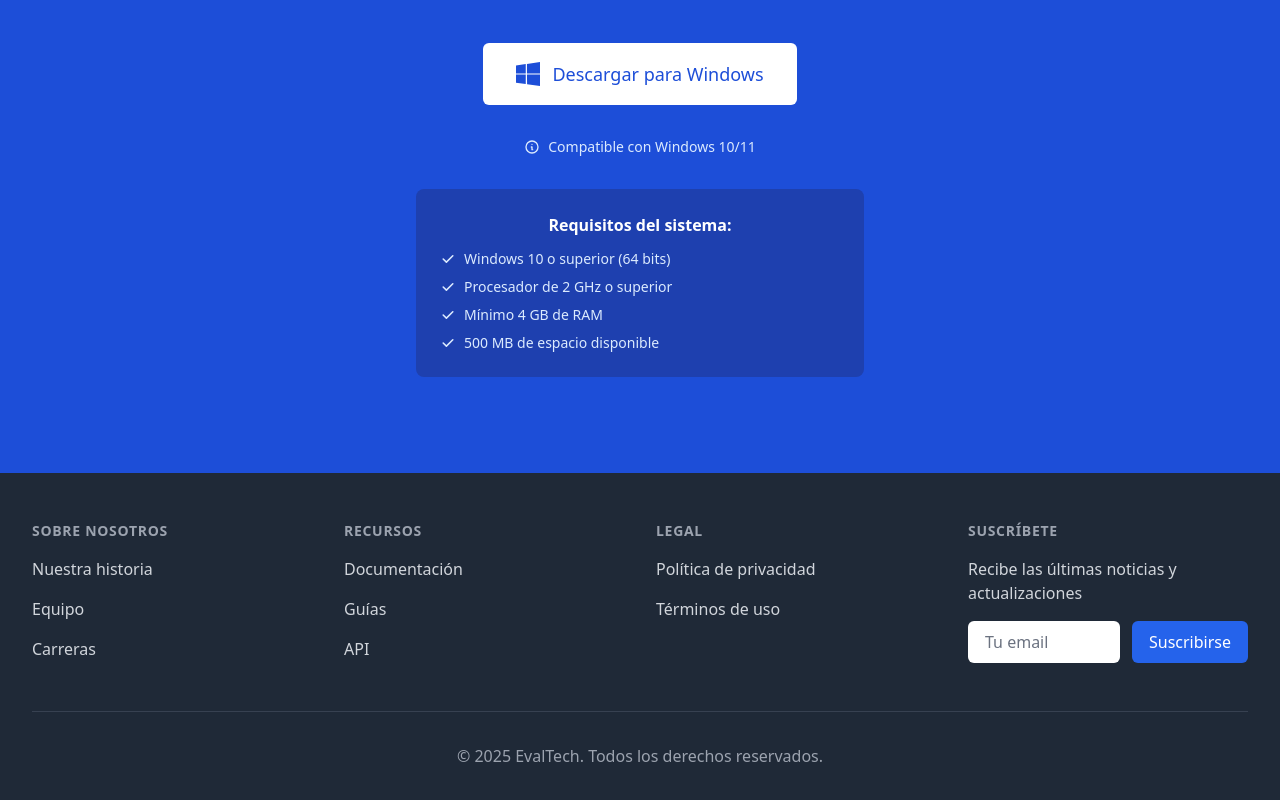
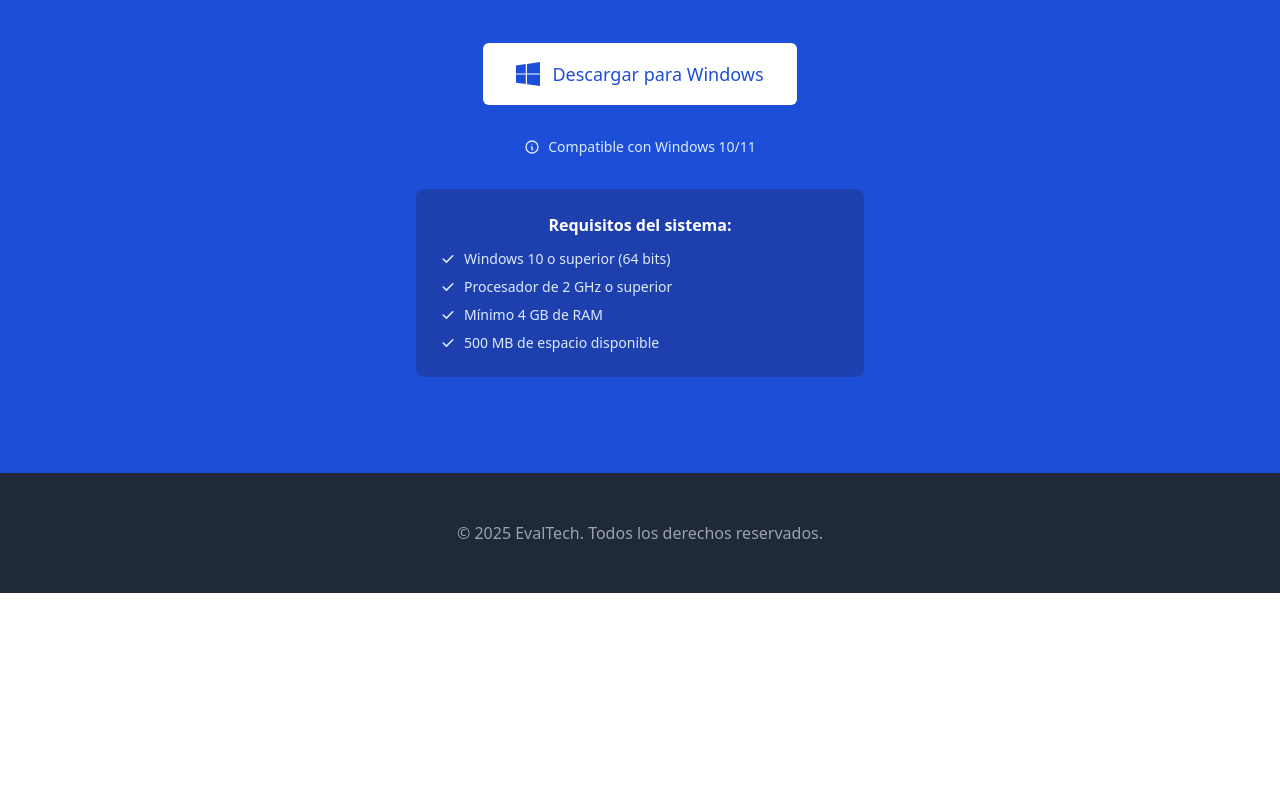
Before and after one commit to JairAlexey/EvalTech_Administrador, a React (Vite) app in the folder frontend/: page / in a window 1280 px wide. Shown: the part 2543-3343 px from the top of the page. After the commit the page ends 3136 px from the top, so only its background shows below. Built offline with nearby package versions, Linux system fonts and the light colour scheme.

Commit message:
Manejo de errores y validaciones en Roles

```diff
--- a/frontend/src/App.tsx
+++ b/frontend/src/App.tsx
@@ -180,7 +180,7 @@ function App() {
 
     const handleLogout = async () => {
         await logout();
-        setCurrentPage('home');
+        setCurrentPage('login');
     };
 
     // Auth Handlers
@@ -256,6 +256,7 @@ function App() {
                     <Login
                         onLogin={handleLogin}
                         error={loginError}
+                        onGoHome={() => setCurrentPage('home')}
                     />
                 );
 
--- a/frontend/src/components/CreateUser.tsx
+++ b/frontend/src/components/CreateUser.tsx
@@ -47,7 +47,6 @@ export default function CreateUser({ onClose, onUserCreated }: CreateUserProps)
                         value={form.firstName}
                         onChange={handleChange}
                         className="w-full border px-3 py-2 rounded"
-                        required
                     />
                     <input
                         name="lastName"
@@ -55,7 +54,6 @@ export default function CreateUser({ onClose, onUserCreated }: CreateUserProps)
                         value={form.lastName}
                         onChange={handleChange}
                         className="w-full border px-3 py-2 rounded"
-                        required
                     />
                     <input
                         name="email"
@@ -64,7 +62,6 @@ export default function CreateUser({ onClose, onUserCreated }: CreateUserProps)
                         value={form.email}
                         onChange={handleChange}
                         className="w-full border px-3 py-2 rounded"
-                        required
                     />
                     <input
                         name="password"
@@ -73,7 +70,6 @@ export default function CreateUser({ onClose, onUserCreated }: CreateUserProps)
                         value={form.password}
                         onChange={handleChange}
                         className="w-full border px-3 py-2 rounded"
-                        required
                     />
                     <select
                         name="role"
--- a/frontend/src/components/EditUser.tsx
+++ b/frontend/src/components/EditUser.tsx
@@ -32,10 +32,17 @@ export default function EditUserModal({ user, onClose, onSave }: EditUserModalPr
         setError(null);
         try {
             await onSave(user.id, form);
+            setLoading(false);
             onClose();
         } catch (err: any) {
-            setError(err.message || 'Error al editar usuario');
-        } finally {
+            // Mostrar el mensaje del backend si existe
+            if (err?.response?.data?.error) {
+                setError(err.response.data.error);
+            } else if (err?.message) {
+                setError(err.message);
+            } else {
+                setError('Error al editar usuario');
+            }
             setLoading(false);
         }
     };
@@ -51,7 +58,6 @@ export default function EditUserModal({ user, onClose, onSave }: EditUserModalPr
                         value={form.firstName}
                         onChange={handleChange}
                         className="w-full border px-3 py-2 rounded"
-                        required
                     />
                     <input
                         name="lastName"
@@ -59,7 +65,6 @@ export default function EditUserModal({ user, onClose, onSave }: EditUserModalPr
                         value={form.lastName}
                         onChange={handleChange}
                         className="w-full border px-3 py-2 rounded"
-                        required
                     />
                     <input
                         name="email"
@@ -68,7 +73,6 @@ export default function EditUserModal({ user, onClose, onSave }: EditUserModalPr
                         value={form.email}
                         onChange={handleChange}
                         className="w-full border px-3 py-2 rounded"
-                        required
                     />
                     <input
                         name="password"
--- a/frontend/src/components/Home.tsx
+++ b/frontend/src/components/Home.tsx
@@ -291,7 +291,7 @@ export default function Home({ onLogin }: HomeProps) {
               <div className="flex justify-center space-x-4 mb-6">
                 <button className="inline-flex items-center justify-center px-8 py-4 border border-transparent text-lg font-medium rounded-md text-blue-700 bg-white hover:bg-blue-50">
                   <svg className="h-6 w-6 mr-3" fill="currentColor" viewBox="0 0 24 24">
-                    <path d="M0 3.449L9.75 2.1v9.451H0m10.949-9.602L24 0v11.4H10.949M0 12.6h9.75v9.451L0 20.699M10.949 12.6H24V24l-12.9-1.801"/>
+                    <path d="M0 3.449L9.75 2.1v9.451H0m10.949-9.602L24 0v11.4H10.949M0 12.6h9.75v9.451L0 20.699M10.949 12.6H24V24l-12.9-1.801" />
                   </svg>
                   Descargar para Windows
                 </button>
@@ -339,95 +339,9 @@ export default function Home({ onLogin }: HomeProps) {
       {/* Footer */}
       <footer className="bg-gray-800 py-12">
         <div className="container mx-auto px-4 sm:px-6 lg:px-8">
-          <div className="grid grid-cols-1 md:grid-cols-4 gap-8">
-            <div>
-              <h3 className="text-sm font-semibold text-gray-400 uppercase tracking-wider">Sobre nosotros</h3>
-              <ul className="mt-4 space-y-4">
-                <li>
-                  <a href="#" className="text-base text-gray-300 hover:text-white">
-                    Nuestra historia
-                  </a>
-                </li>
-                <li>
-                  <a href="#" className="text-base text-gray-300 hover:text-white">
-                    Equipo
-                  </a>
-                </li>
-                <li>
-                  <a href="#" className="text-base text-gray-300 hover:text-white">
-                    Carreras
-                  </a>
-                </li>
-              </ul>
-            </div>
-            <div>
-              <h3 className="text-sm font-semibold text-gray-400 uppercase tracking-wider">Recursos</h3>
-              <ul className="mt-4 space-y-4">
-                <li>
-                  <a href="#" className="text-base text-gray-300 hover:text-white">
-                    Documentación
-                  </a>
-                </li>
-                <li>
-                  <a href="#" className="text-base text-gray-300 hover:text-white">
-                    Guías
-                  </a>
-                </li>
-                <li>
-                  <a href="#" className="text-base text-gray-300 hover:text-white">
-                    API
-                  </a>
-                </li>
-              </ul>
-            </div>
-            <div>
-              <h3 className="text-sm font-semibold text-gray-400 uppercase tracking-wider">Legal</h3>
-              <ul className="mt-4 space-y-4">
-                <li>
-                  <a href="#" className="text-base text-gray-300 hover:text-white">
-                    Política de privacidad
-                  </a>
-                </li>
-                <li>
-                  <a href="#" className="text-base text-gray-300 hover:text-white">
-                    Términos de uso
-                  </a>
-                </li>
-              </ul>
-            </div>
-            <div>
-              <h3 className="text-sm font-semibold text-gray-400 uppercase tracking-wider">Suscríbete</h3>
-              <p className="mt-4 text-base text-gray-300">
-                Recibe las últimas noticias y actualizaciones
-              </p>
-              <form className="mt-4 sm:flex sm:max-w-md">
-                <label htmlFor="email-address" className="sr-only">
-                  Email
-                </label>
-                <input
-                  type="email"
-                  id="email-address"
-                  autoComplete="email"
-                  required
-                  className="appearance-none min-w-0 w-full bg-white border border-transparent rounded-md py-2 px-4 text-base text-gray-900 placeholder-gray-500 focus:outline-none focus:ring-2 focus:ring-offset-2 focus:ring-offset-gray-800 focus:ring-white focus:border-white focus:placeholder-gray-400"
-                  placeholder="Tu email"
-                />
-                <div className="mt-3 rounded-md sm:mt-0 sm:ml-3 sm:flex-shrink-0">
-                  <button
-                    type="submit"
-                    className="w-full bg-blue-600 border border-transparent rounded-md py-2 px-4 flex items-center justify-center text-base font-medium text-white hover:bg-blue-700 focus:outline-none focus:ring-2 focus:ring-offset-2 focus:ring-offset-gray-800 focus:ring-blue-500"
-                  >
-                    Suscribirse
-                  </button>
-                </div>
-              </form>
-            </div>
-          </div>
-          <div className="mt-12 border-t border-gray-700 pt-8">
-            <p className="text-base text-gray-400 text-center">
-              &copy; 2025 EvalTech. Todos los derechos reservados.
-            </p>
-          </div>
+          <p className="text-base text-gray-400 text-center">
+            &copy; 2025 EvalTech. Todos los derechos reservados.
+          </p>
         </div>
       </footer>
     </div>
--- a/frontend/src/components/UserRoleManagement.tsx
+++ b/frontend/src/components/UserRoleManagement.tsx
@@ -53,25 +53,19 @@ export default function UserRoleManagement({ onNavigate, onLogout }: UserRoleMan
         userId: number,
         data: { firstName: string; lastName: string; email: string; role: string; password?: string; }
     ) => {
-        try {
-            // Editar datos básicos
         const updatedUser = await authService.editUser(userId, {
             firstName: data.firstName,
             lastName: data.lastName,
             email: data.email,
-                password: data.password
+            password: data.password,
+            role: data.role,
         });
-            // Editar rol si cambió
-            await authService.assignRole(userId, data.role);
 
         setUsers(users.map(u =>
             u.id === userId
                 ? { ...u, ...updatedUser, role: data.role, roleName: ROLE_OPTIONS.find(r => r.value === data.role)?.label }
                 : u
         ));
-        } catch (err) {
-            setError(err instanceof Error ? err.message : 'Error al editar usuario');
-        }
     };
 
     // Eliminar usuario
--- a/frontend/src/services/authService.ts
+++ b/frontend/src/services/authService.ts
@@ -94,14 +94,16 @@ export const authService = {
     }
   },
 
-  async editUser(userId: number, userData: { firstName?: string; lastName?: string; email?: string; password?: string; }): Promise<User> {
+  async editUser(userId: number, userData: { firstName?: string; lastName?: string; email?: string; password?: string; role?: string;}): Promise<User> {
     const token = this.getToken();
 
     const dataToSend = {
         firstName: userData.firstName,
         lastName: userData.lastName,
         email: userData.email,
-        ...(userData.password ? { password: userData.password } : {})
+        ...(userData.password ? { password: userData.password } : {}),
+        role: userData.role
+
     };
 
     const response = await fetch(`${API_URL}/auth/edit-user/${userId}/`, {
@@ -302,6 +304,8 @@ export const authService = {
    * @param role Rol a asignar ('admin' o 'evaluator')
    * @returns Promesa con confirmación
    */
+
+  // CAMIBARLOO
   async assignRole(userId: number, role: string): Promise<any> {
     try {
       const token = this.getToken();
```
Also changed, not shown: frontend/src/components/Login.tsx (+13 -4 lines), 2 other files (tests, documents, lock files or other folders). Lines whose indentation alone changed are shown as unchanged.
